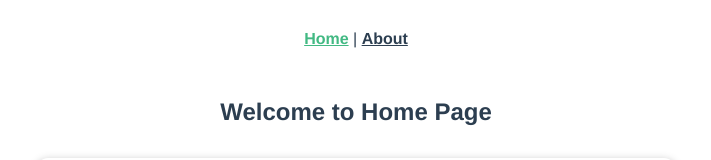
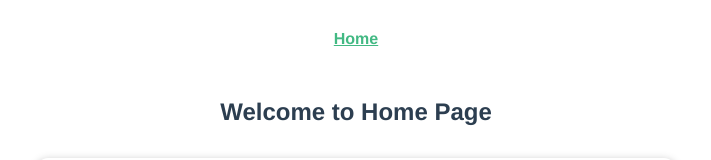
Before and after one commit to Dhara1699/Task--2-datablog, a Vue app: page /home in a window 1280 px wide. Shown: the top 160 px of the page, without its empty margins (284-995 px from the left). Built offline with nearby package versions, Linux system fonts and the light colour scheme.

Commit message:
commited!

```diff
--- a/src/App.vue
+++ b/src/App.vue
@@ -1,8 +1,7 @@
 <template>
   <div id="nav">
     <link href="https://cdn.jsdelivr.net/npm/bootstrap@5.0.0-beta2/dist/css/bootstrap.min.css" rel="stylesheet" integrity="sha384-BmbxuPwQa2lc/FVzBcNJ7UAyJxM6wuqIj61tLrc4wSX0szH/Ev+nYRRuWlolflfl" crossorigin="anonymous">
-    <router-link to="/home">Home</router-link> |
-    <router-link to="/about">About</router-link>
+    <router-link to="/home">Home</router-link>
   </div>
   <router-view/>
 </template>
--- a/src/router/index.js
+++ b/src/router/index.js
@@ -1,6 +1,5 @@
 import { createRouter, createWebHistory } from 'vue-router'
 import Home from '../views/Home.vue';
-import About from '../views/About.vue';
 import PostsData from '../components/posts/PostsData.vue';
 import PostsItems from '../components/posts/PostsItems.vue';
 import UserData from '../components/users/UserData.vue';
@@ -33,15 +32,6 @@ const routes = [
     name: 'Comment' ,
     component: CommentData
   },
-  {
-    path: '/about',
-    name: 'About',
-    // route level code-splitting
-    // this generates a separate chunk (about.[hash].js) for this route
-    // which is lazy-loaded when the route is visited.
-    // component: () => import(/* webpackChunkName: "about" */ '../views/About.vue')
-    component: About
-  }
 ]
 
 const router = createRouter({
--- a/src/views/About.vue
+++ /dev/null
@@ -1,5 +0,0 @@
-<template>
-  <div class="about">
-    <h1>This is an about page</h1>
-  </div>
-</template>
```
